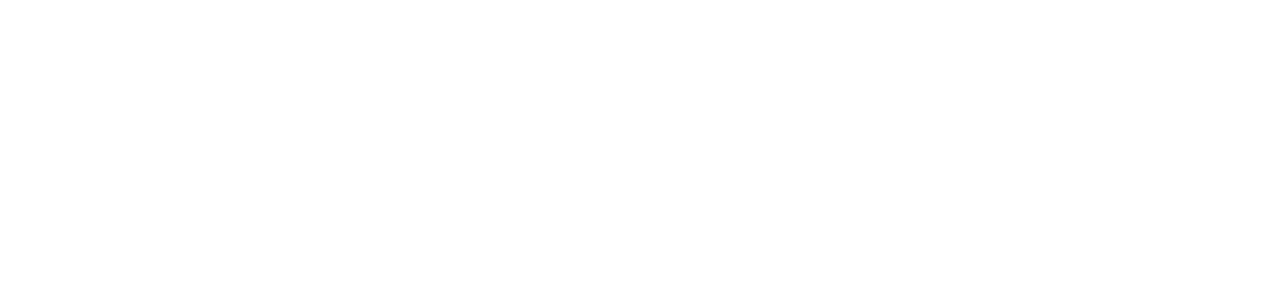
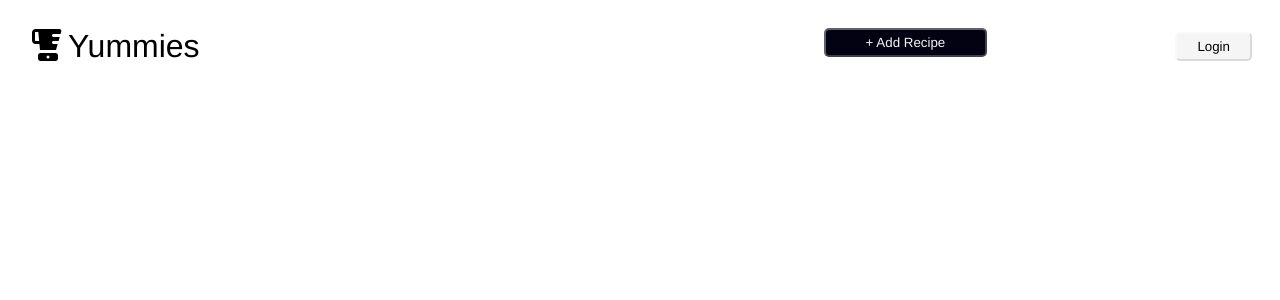
Before and after one commit to Zen-333/Yummies, a React (Vite) app in the folder frontend/: page / in a window 1280 px wide. Shown: the top 300 px of the page. Built offline with nearby package versions, Linux system fonts and the light colour scheme.

Commit message:
header component frontend

```diff
--- a/frontend/src/App.tsx
+++ b/frontend/src/App.tsx
@@ -1,9 +1,11 @@
 import './styles/App.css'
+import Header from "./component/header"
 
 function App() {
 
   return (
     <>
+    <Header/>
     </>
   )
 }
--- /dev/null
+++ b/frontend/src/component/header.tsx
@@ -0,0 +1,29 @@
+import "../styles/header.css"
+import { FontAwesomeIcon } from "@fortawesome/react-fontawesome";
+// Change this line:
+import { faBlender } from "@fortawesome/free-solid-svg-icons";
+
+function Header() {
+
+  return (
+    <>
+        <div className="header">
+          <div className="container">
+            <div className="logo">
+              <FontAwesomeIcon icon={faBlender} />Yummies
+            </div>
+            <div className="buttons">
+              <div className="addRecipe">
+                <button className="addRecipe-btn">+ Add Recipe</button>
+              </div>
+              <div className="login">
+                <button className="login-btn">Login</button>
+              </div>
+            </div>
+          </div>
+        </div>
+    </>
+  )
+}
+
+export default Header
--- /dev/null
+++ b/frontend/src/styles/header.css
@@ -0,0 +1,63 @@
+
+*{
+    font-family: 'Franklin Gothic Medium', 'Arial Narrow', Arial, sans-serif;
+}
+
+.header {
+    display: flex;
+    flex-flow: row nowrap;
+    position: sticky;
+    align-items: center;
+
+    z-index: 1;
+    width: 100%;
+    height: auto;
+}
+
+.container {
+    display: flex;
+    flex-flow: row nowrap;
+    justify-content: space-between;
+
+    width: 100%;
+    height: auto;
+    padding: 20px;
+}
+
+.buttons {
+    display: flex;
+    flex-flow: row nowrap;
+    justify-content: space-between;
+    width: 35%;
+}
+
+.logo{
+    font-size: 2em;
+}
+
+.addRecipe{
+
+}
+
+.login {
+    display: flex;
+    align-items: center;
+}
+
+.login-btn{
+    padding: 5px 20px;
+    align-items: center;
+    background-color: whitesmoke;
+    border-radius: 5px;
+    border-color: #ffffff60;
+}
+
+.addRecipe-btn{
+    padding: 5px 40px;
+    align-items: center;
+
+    color: whitesmoke;
+    background-color: rgba(3, 2, 19);
+    border-radius: 5px;
+    border-color: #ffffff60;
+}
--- a/package.json
+++ b/package.json
@@ -24,5 +24,11 @@
   ],
   "devDependencies": {
     "concurrently": "^9.2.1"
+  },
+  "dependencies": {
+    "@fortawesome/fontawesome-svg-core": "^7.2.0",
+    "@fortawesome/free-regular-svg-icons": "^7.2.0",
+    "@fortawesome/free-solid-svg-icons": "^7.2.0",
+    "@fortawesome/react-fontawesome": "^3.3.0"
   }
 }
```
Also changed, not shown: 1 other file (tests, documents, lock files or other folders).
